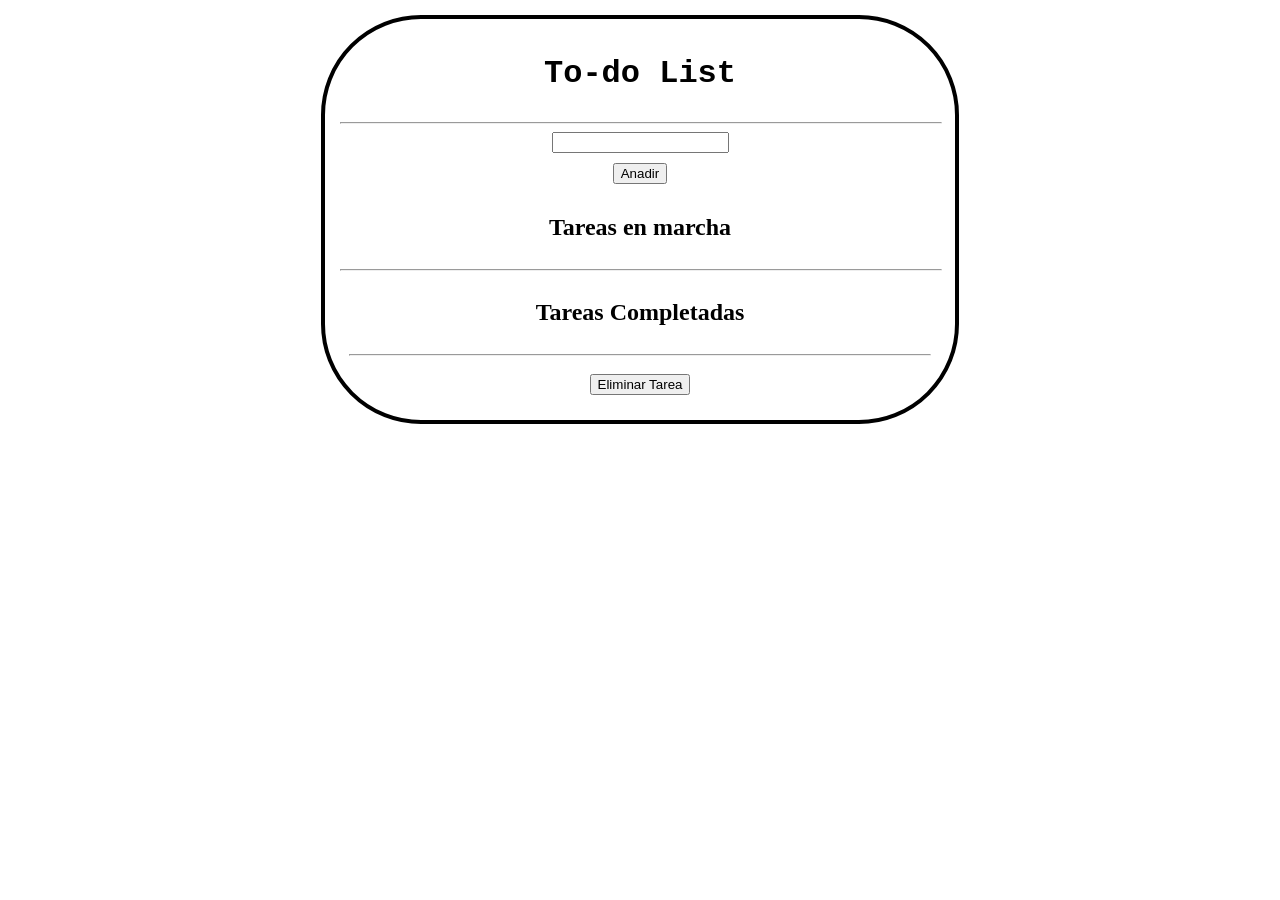
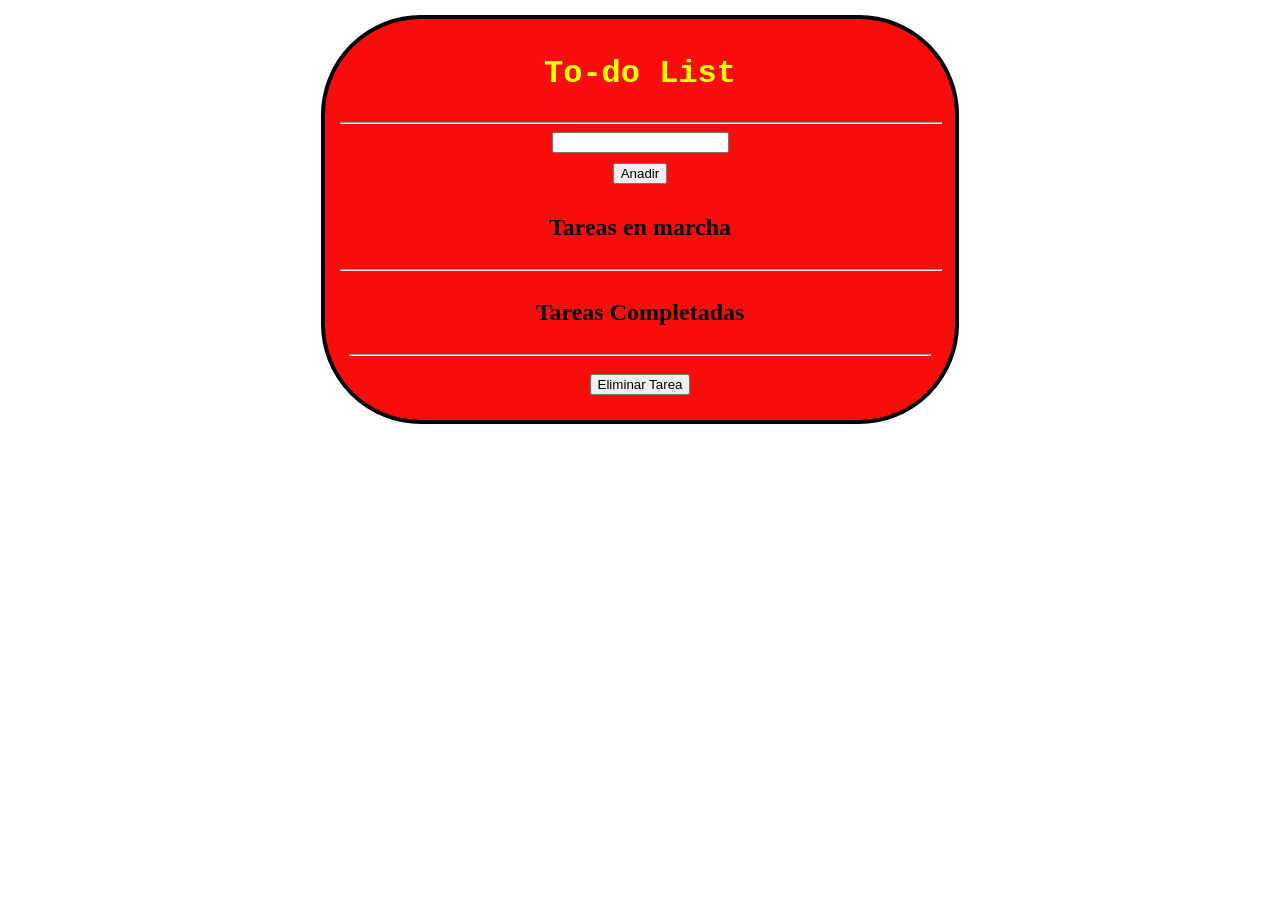

Modificaciones chidas

--- a/main.css
+++ b/main.css
@@ -8,12 +8,14 @@
     justify-self: center;
     margin-top: 15px;
     padding: 15px;
+    background-color: #f90c0c;
 }
 .tana{
     margin: 15px;
 }
 #header{
     font-family: 'Courier New', Courier, monospace;
+    color: yellow;
 }
 .lista{
     flex-direction: row;
@@ -22,14 +24,14 @@
     width: 400px;
 }
 .input{
-    flex-wrap: warp;
+    flex-wrap: wrap;
 }
 .snapFont{
     font-size:larger;
 }
 #divlis{
     display: flex;
-    flex-wrap: warp;
+    flex-wrap: wrap;
     justify-content: space-between;
 }
 button{
